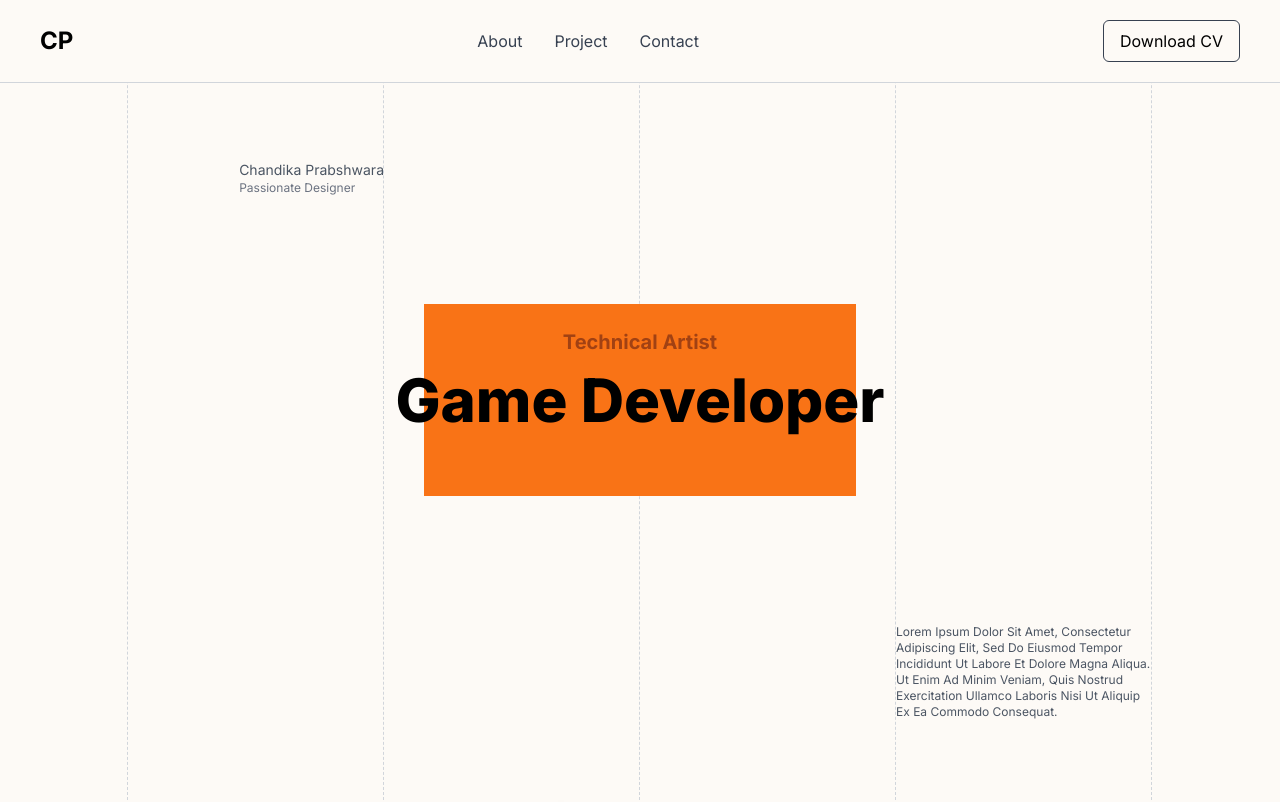
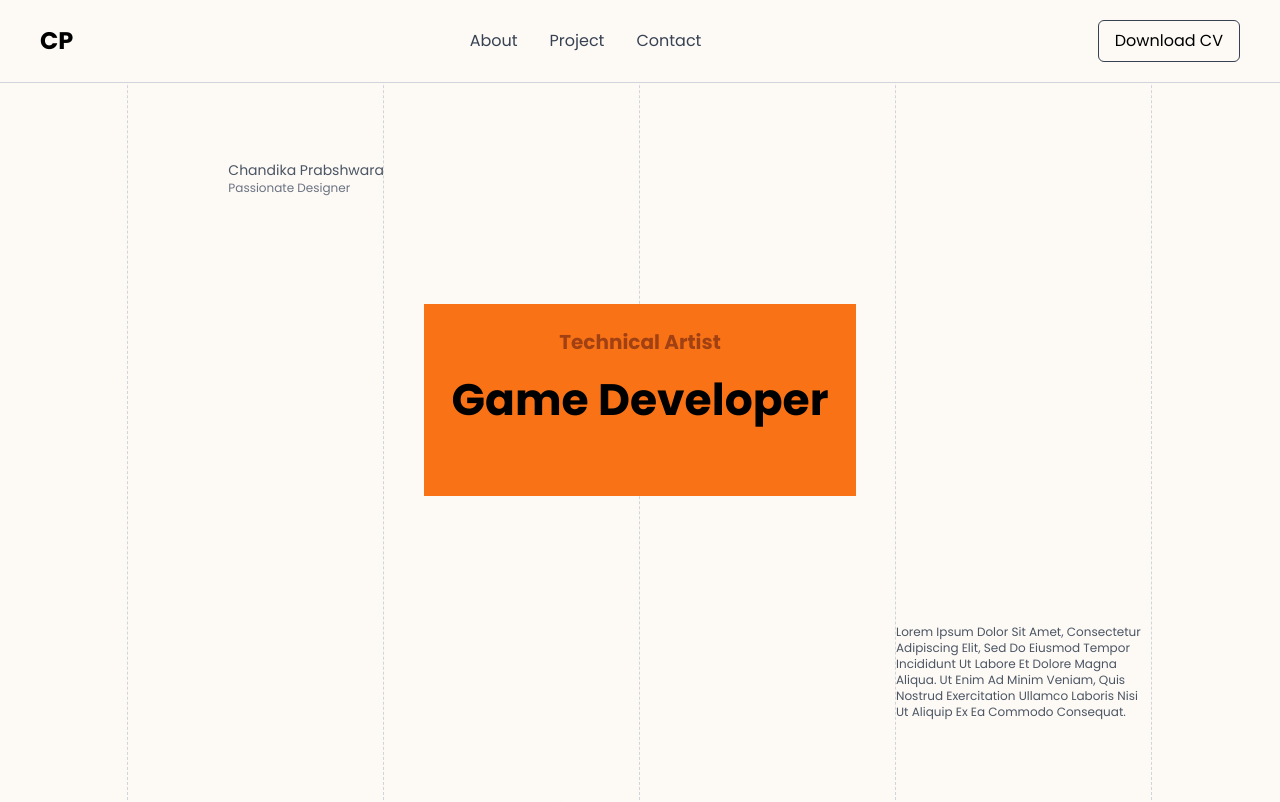
Before and after one commit to piumonline/chandika_prabhashwara-portfolio, a Next.js app: page / in a window 1280 px wide. Shown: the top 802 px of the page. Built offline with nearby package versions, Linux system fonts and the light colour scheme.

Commit message:
config: add fonts

```diff
--- /dev/null
+++ b/src/app/fonts.ts
@@ -0,0 +1,15 @@
+import { Poppins } from 'next/font/google';
+import localFont from 'next/font/local';
+
+export const poppins = Poppins({
+  weight: ['300', '400', '700'],
+  subsets: ['latin'],
+  display: 'swap',
+  variable: '--font-poppins',
+});
+
+export const monalista = localFont({
+  src: '/fonts/Monalista.ttf',
+  display: 'swap',
+  variable: '--font-monalista',
+});
--- a/src/app/layout.tsx
+++ b/src/app/layout.tsx
@@ -1,8 +1,6 @@
 import type { Metadata } from "next";
-import { Inter } from "next/font/google";
 import "./globals.css";
-
-const inter = Inter({ subsets: ["latin"] });
+import { poppins, monalista } from './fonts';
 
 export const metadata: Metadata = {
   title: "Create Next App",
@@ -15,8 +13,9 @@ export default function RootLayout({
   children: React.ReactNode;
 }>) {
   return (
-    <html lang="en">
-      <body className={inter.className}>{children}</body>
-    </html>
+
+<html lang="en" className={`${poppins.variable} ${monalista.variable}`}>
+  <body className="font-sans">{children}</body>
+</html>
   );
 }
--- a/tailwind.config.ts
+++ b/tailwind.config.ts
@@ -8,10 +8,24 @@ const config: Config = {
   ],
   theme: {
     extend: {
+      fontFamily: {
+        sans: ["var(--font-poppins)", "sans-serif"],
+        monalista: ["var(--font-monalista)", "cursive"],
+      },
       backgroundImage: {
         "gradient-radial": "radial-gradient(var(--tw-gradient-stops))",
-        "gradient-conic":
-          "conic-gradient(from 180deg at 50% 50%, var(--tw-gradient-stops))",
+      },
+      fontSize: {
+        "5xl": "2.5rem",
+        "6xl": "2.75rem",
+        "7xl": "4rem", //64px
+        "8xl": "6.25rem",
+        "9xl": "9rem",
+        "10xl": "8rem", // 128px
+      },
+      colors: {
+        "orange-theme": "#FF7A29",
+        "gray-dark": "#2B2826",
       },
     },
   },
```
Also changed, not shown: src/app/fonts/Monalista.ttf (added).
